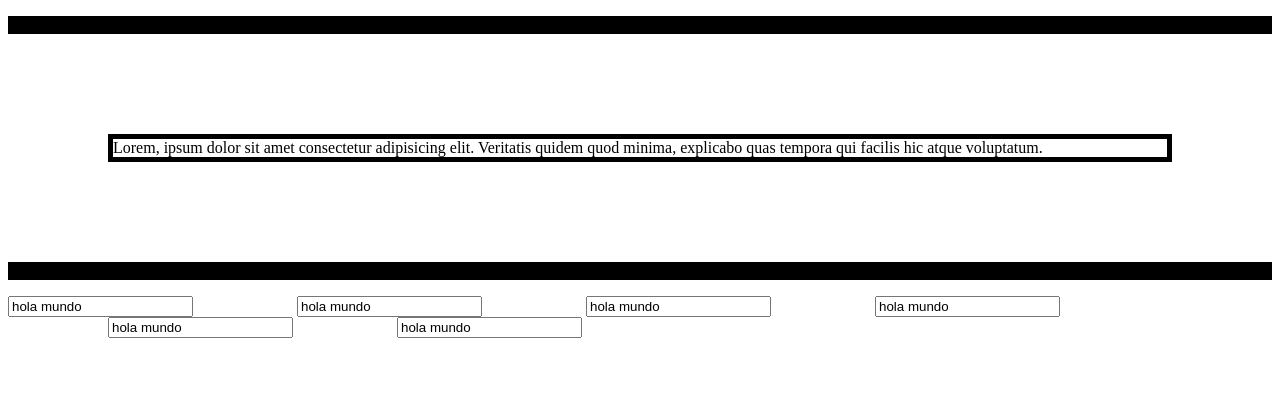
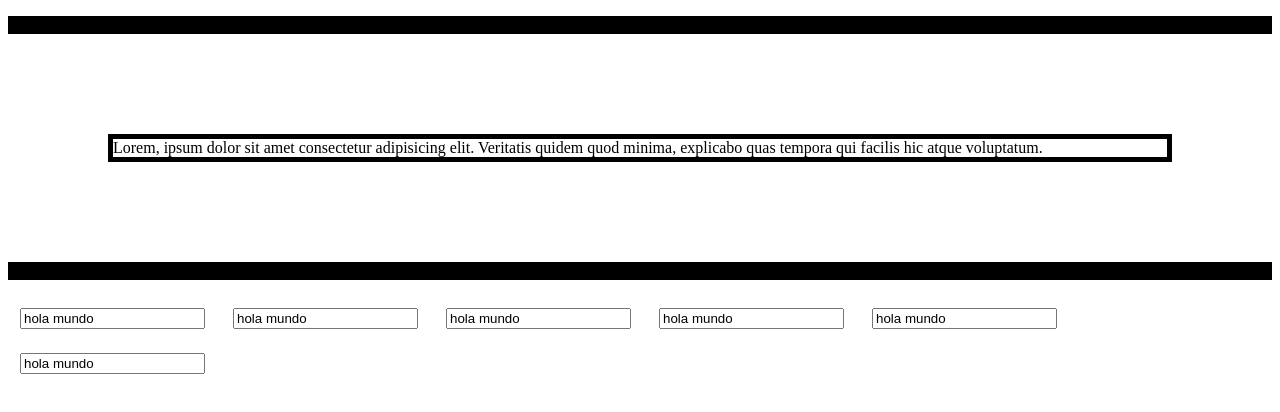
Before and after one commit to keymiro/curso_3_html_css_bootstrap, a plain HTML site: page margin.html in a window 1280 px wide. Drawn offline with Linux system fonts and the light colour scheme.

Commit message:
added margin

```diff
--- a/margin.css
+++ b/margin.css
@@ -18,5 +18,5 @@
 }
 
 .m-auto{
-    margin: auto;
+    margin:12px;
 }
--- a/margin.html
+++ b/margin.html
@@ -11,11 +11,11 @@
     <p class="bc-black">Lorem ipsum dolor sit amet consectetur adipisicing elit. Ab, ad. Impedit alias molestiae vel. Veniam accusamus unde totam itaque hic!</p>
     <p class="border m-t m-l m-r m-b">Lorem, ipsum dolor sit amet consectetur adipisicing elit. Veritatis quidem quod minima, explicabo quas tempora qui facilis hic atque voluptatum.</p>
     <p class="bc-black">Lorem ipsum dolor sit amet consectetur adipisicing elit. Explicabo laborum laudantium possimus. Sed eius tempore consectetur mollitia corrupti, vitae qui.</p>
-    <input type="text" class="m-r" value="hola mundo">
-    <input type="text" class="m-r" value="hola mundo">
-    <input type="text" class="" value="hola mundo">
-    <input type="text" class="m-l" value="hola mundo">
-    <input type="text" class="m-r m-l" value="hola mundo">
-    <input type="text" value="hola mundo">
+    <input type="text" class="m-auto" value="hola mundo">
+    <input type="text" class="m-auto" value="hola mundo">
+    <input type="text" class="m-auto" value="hola mundo">
+    <input type="text" class="m-auto" value="hola mundo">
+    <input type="text" class="m-auto" value="hola mundo">
+    <input type="text" class="m-auto" value="hola mundo">
 </body>
 </html>
```
